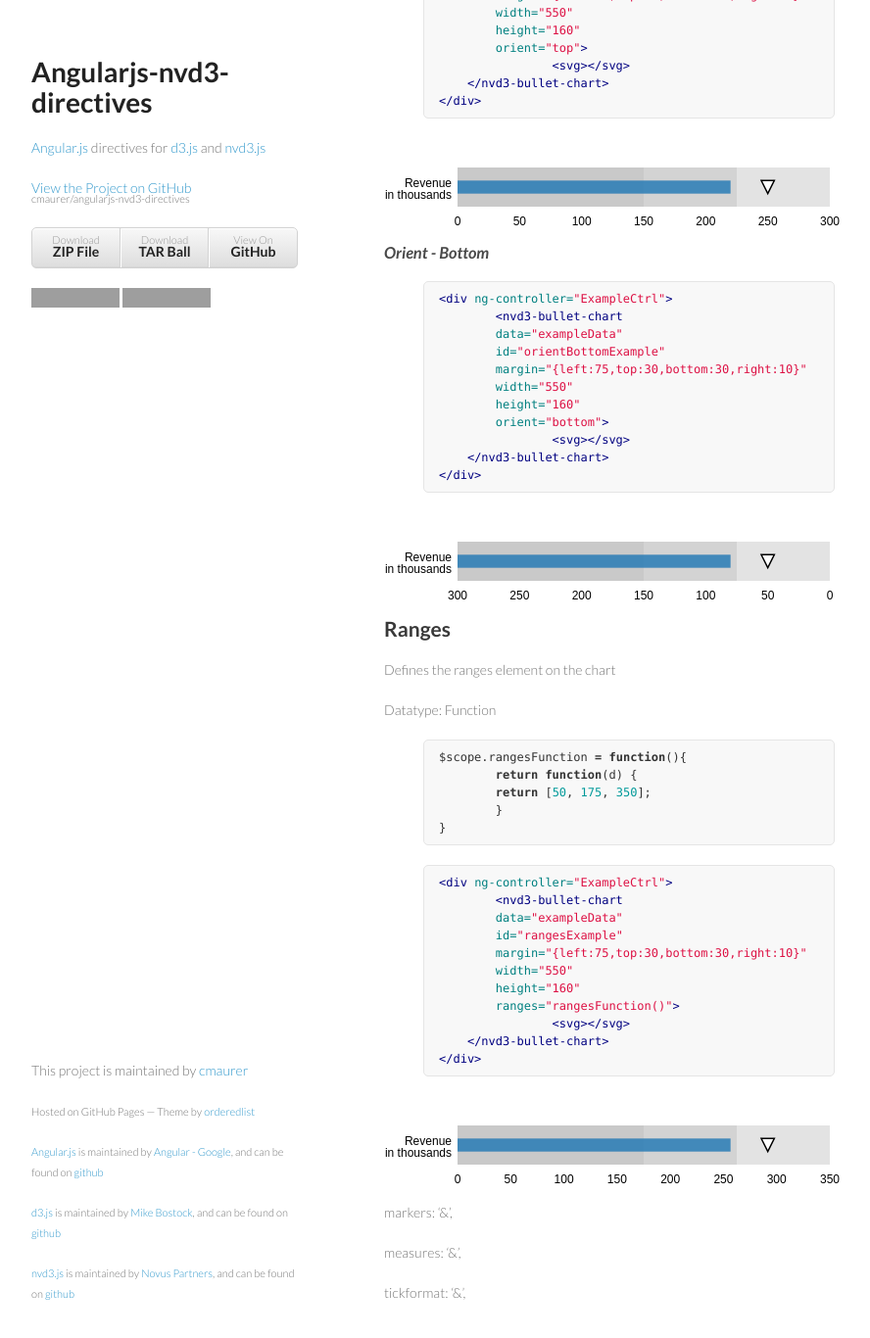
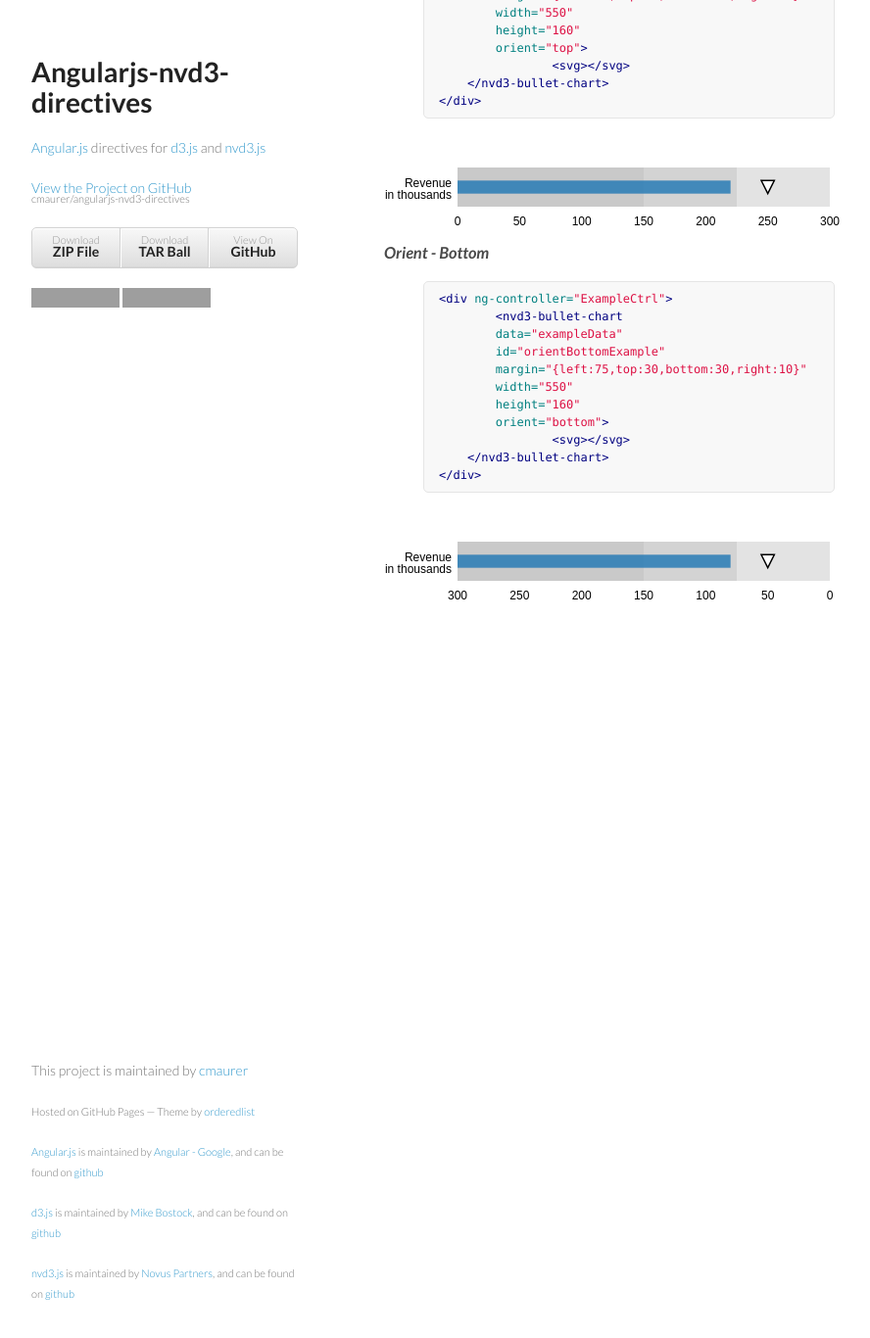
Before and after one commit to angularjs-nvd3-directives/angularjs-nvd3-directives, a Jekyll site: the page built from bullet.chart.md, in a window 1280 px wide and 1400 px high, scrolled down 4480 px. Shown: the top 1366 px of the window at 98% size, without its empty margins (178-1066 px from the left). Built offline with Jekyll 4.4.1, drawn with Linux system fonts in a browser that asks for light colours; grey boxes are pictures that could not be loaded.

```diff
--- a/_layouts/example.html
+++ b/_layouts/example.html
@@ -61,7 +61,7 @@
         <img src="https://david-dm.org/cmaurer/angularjs-nvd3-directives.png" />
 
       </header>
-        <section><div class="view"><a href="{{ site.path }}index.html">Home</a>	#	<a href="{{ site.path }}line.chart.html">Line Charts</a>	#	<a href="{{ site.path }}stacked.area.chart.html">Stacked Area Charts</a>	#	<a href="{{ site.path }}multi.bar.chart.html">Multi Bar Charts</a>	#	<a href="{{ site.path }}multi.bar.horizontal.chart.html">Multi Bar Horizontal Charts</a>	#	<a href="{{ site.path }}discrete.bar.chart.html">Discrete Bar Charts</a>	#	<a href="{{ site.path }}pie.chart.html">Pie Charts</a>	#	<a href="{{ site.path }}scatter.chart.html">Scatter Charts</a>	#	<a href="{{ site.path }}sparkline.chart.html">Sparkline Charts</a>	#	<a href="{{ site.path }}cumulative.line.chart.html">Cumulative Line Charts</a></div></section>
+        <section><div class="view"><a href="{{ site.path }}index.html">Home</a>	#	<a href="{{ site.path }}line.chart.html">Line Charts</a>	#	<a href="{{ site.path }}stacked.area.chart.html">Stacked Area Charts</a>	#	<a href="{{ site.path }}multi.bar.chart.html">Multi Bar Charts</a>	#	<a href="{{ site.path }}multi.bar.horizontal.chart.html">Multi Bar Horizontal Charts</a>	#	<a href="{{ site.path }}discrete.bar.chart.html">Discrete Bar Charts</a>	#	<a href="{{ site.path }}pie.chart.html">Pie Charts</a>	#	<a href="{{ site.path }}scatter.chart.html">Scatter Charts</a>	#	<a href="{{ site.path }}sparkline.chart.html">Sparkline Charts</a>	#	<a href="{{ site.path }}cumulative.line.chart.html">Cumulative Line Charts</a>	#	<a href="{{ site.path }}bullet.chart.html">Bullet Charts</a></div></section>
       <section>
 		{{ content }}
 	  </section>
--- a/_layouts/index.html
+++ b/_layouts/index.html
@@ -61,7 +61,7 @@
         <img src="https://travis-ci.org/cmaurer/angularjs-nvd3-directives.png?branch=master"/>
         <img src="https://david-dm.org/cmaurer/angularjs-nvd3-directives.png" />
       </header>
-        <section><div class="view"><a href="{{ site.path }}index.html">Home</a>	#	<a href="{{ site.path }}line.chart.html">Line Charts</a>	#	<a href="{{ site.path }}stacked.area.chart.html">Stacked Area Charts</a>	#	<a href="{{ site.path }}multi.bar.chart.html">Multi Bar Charts</a>	#	<a href="{{ site.path }}multi.bar.horizontal.chart.html">Multi Bar Horizontal Charts</a>	#	<a href="{{ site.path }}discrete.bar.chart.html">Discrete Bar Charts</a>	#	<a href="{{ site.path }}pie.chart.html">Pie Charts</a>	#	<a href="{{ site.path }}scatter.chart.html">Scatter Charts</a>	#	<a href="{{ site.path }}sparkline.chart.html">Sparkline Charts</a>	#	<a href="{{ site.path }}cumulative.line.chart.html">Cumulative Line Charts</a></div></section>
+        <section><div class="view"><a href="{{ site.path }}index.html">Home</a>	#	<a href="{{ site.path }}line.chart.html">Line Charts</a>	#	<a href="{{ site.path }}stacked.area.chart.html">Stacked Area Charts</a>	#	<a href="{{ site.path }}multi.bar.chart.html">Multi Bar Charts</a>	#	<a href="{{ site.path }}multi.bar.horizontal.chart.html">Multi Bar Horizontal Charts</a>	#	<a href="{{ site.path }}discrete.bar.chart.html">Discrete Bar Charts</a>	#	<a href="{{ site.path }}pie.chart.html">Pie Charts</a>	#	<a href="{{ site.path }}scatter.chart.html">Scatter Charts</a>	#	<a href="{{ site.path }}sparkline.chart.html">Sparkline Charts</a>	#	<a href="{{ site.path }}cumulative.line.chart.html">Cumulative Line Charts</a>	#	<a href="{{ site.path }}bullet.chart.html">Bullet Charts</a></div></section>
       <section>
 		{{ content }}
 	  </section>
--- a/bullet.chart.md
+++ b/bullet.chart.md
@@ -1,7 +1,7 @@
 ---
 title: bulletchart
 layout: example
-description: d3.js, nvd3.js Line Charts with Angular.js, Bullet Chart, Stephen Few,
+description: d3.js, nvd3.js Line Charts with Angular.js, Bullet Chart, Stephen Few
 ---
 
 <script>
@@ -348,52 +348,3 @@
         	<svg></svg>
     </nvd3-bullet-chart>
 </div>
-
-
-
-## Ranges
-Defines the ranges element on the chart
-
-Datatype: Function
-
-{% highlight javascript %}
-$scope.rangesFunction = function(){
-	return function(d) {
-    	return [50, 175, 350];
-	}
-}
-{% endhighlight %}
-
-
-{% highlight html %}
-<div ng-controller="ExampleCtrl">
-	<nvd3-bullet-chart
-    	data="exampleData"
-        id="rangesExample"
-        margin="{left:75,top:30,bottom:30,right:10}"
-        width="550"
-        height="160"
-        ranges="rangesFunction()">
-        	<svg></svg>
-    </nvd3-bullet-chart>
-</div>
-{% endhighlight %}
-
-<div ng-controller="ExampleCtrl">
-	<nvd3-bullet-chart
-    	data="exampleData"
-        id="rangesExample"
-        margin="{left:75,top:30,bottom:30,right:10}"
-        width="550"
-        height="160"
-        ranges="rangesFunction()">
-        	<svg></svg>
-    </nvd3-bullet-chart>
-</div>
-
-
-markers: '&',
-
-measures: '&',
-
-tickformat: '&',
```
Also changed, not shown: 1 other file.
